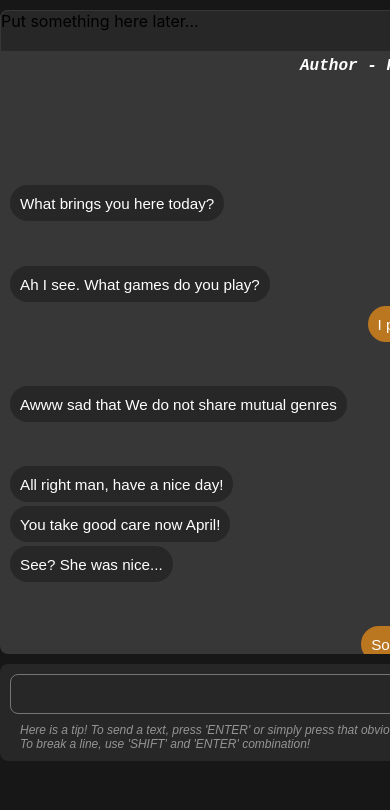
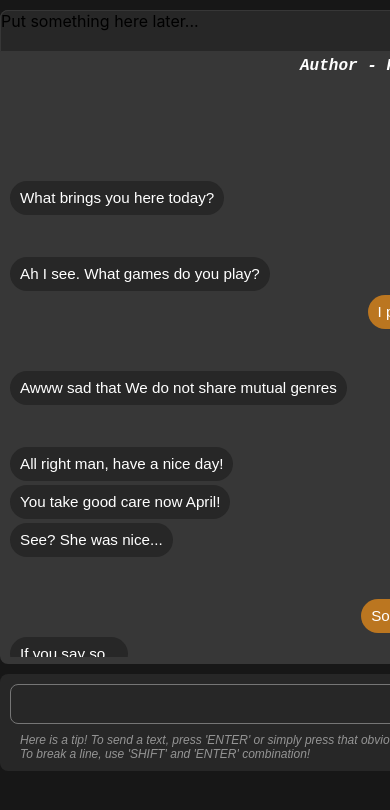
Before and after one commit to zachvoxwatt/web-messaging-application, a React (Create React App) app in the folder frontapp/: page / in a window 390 px wide. Shown: the top 810 px of the page. Built offline with nearby package versions, Linux system fonts and the light colour scheme.

Commit message:
v0.0.3b
- Responsive Web integration

```diff
--- a/frontapp/src/css/chat_comp.css
+++ b/frontapp/src/css/chat_comp.css
@@ -11,14 +11,14 @@ body
     margin-top: 10px;
     margin-bottom: 10px;
     width: 840px;
-    height: 690px;
+    height: 97vh;
 }
 
 .chatDisplayComp
 {
     background-color: #373737;
     width: 840px;
-    height: 644px;
+    height: 77.5vh;
     margin-bottom: 10px;
     border-radius: 8px;
 }
@@ -61,7 +61,7 @@ body
     overflow: auto;
     overflow-x: hidden;
     width: 840px;
-    height: 602px;
+    height: 71.7vh;
     border-radius: 0px 0px 8px 8px;
 }
 
@@ -70,6 +70,7 @@ body
     background-color: #272727;
     border-radius: 8px;
     width: 840px;
+    max-height: 22.5vh
 }
 
 .chatInputUtils { width: 840px }
--- a/frontapp/src/css/chat_text.css
+++ b/frontapp/src/css/chat_text.css
@@ -11,8 +11,9 @@
     word-wrap: normal;
     border-style: none;
     border-radius: 20px;
+    line-height: 20px;
     margin-left: 10px;
-    padding: 10px 10px 9px 10px;
+    padding: 7px 10px 7px 10px;
     margin: 0px 0px 0px 10px;
     font-size: 0.95em;
     max-width: 491px;
```
